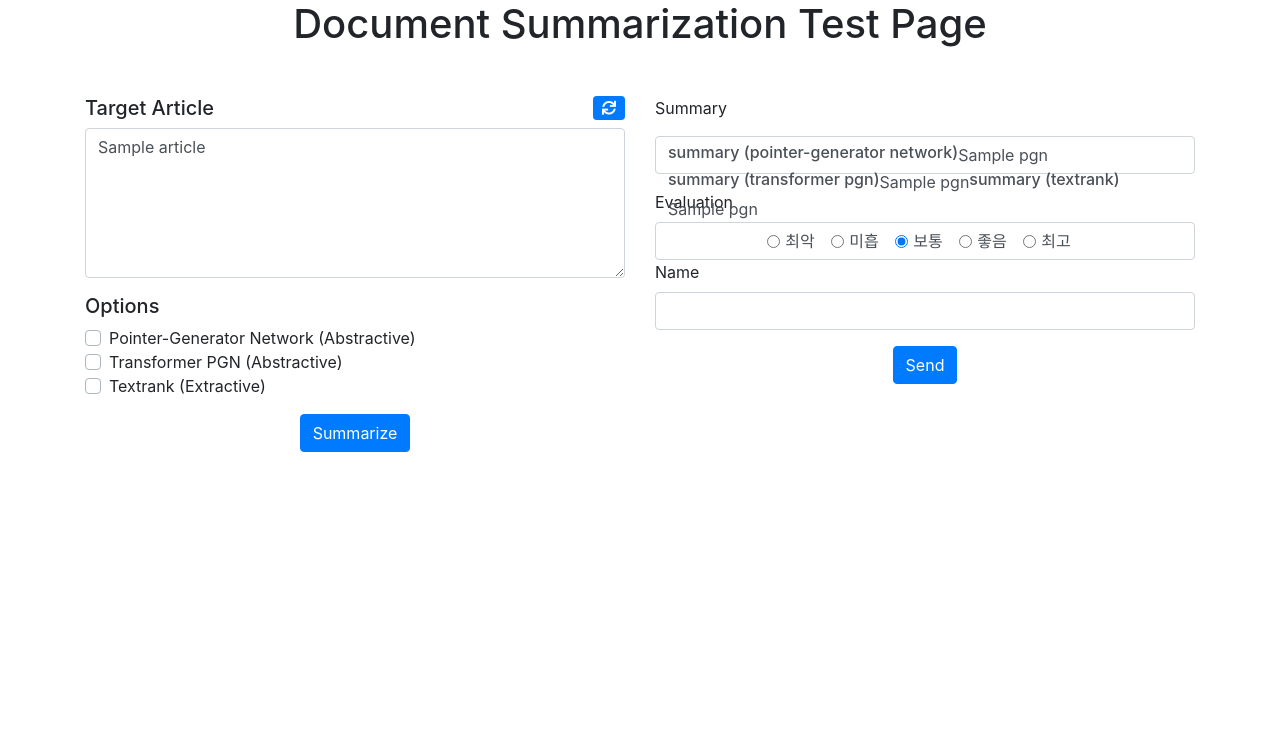
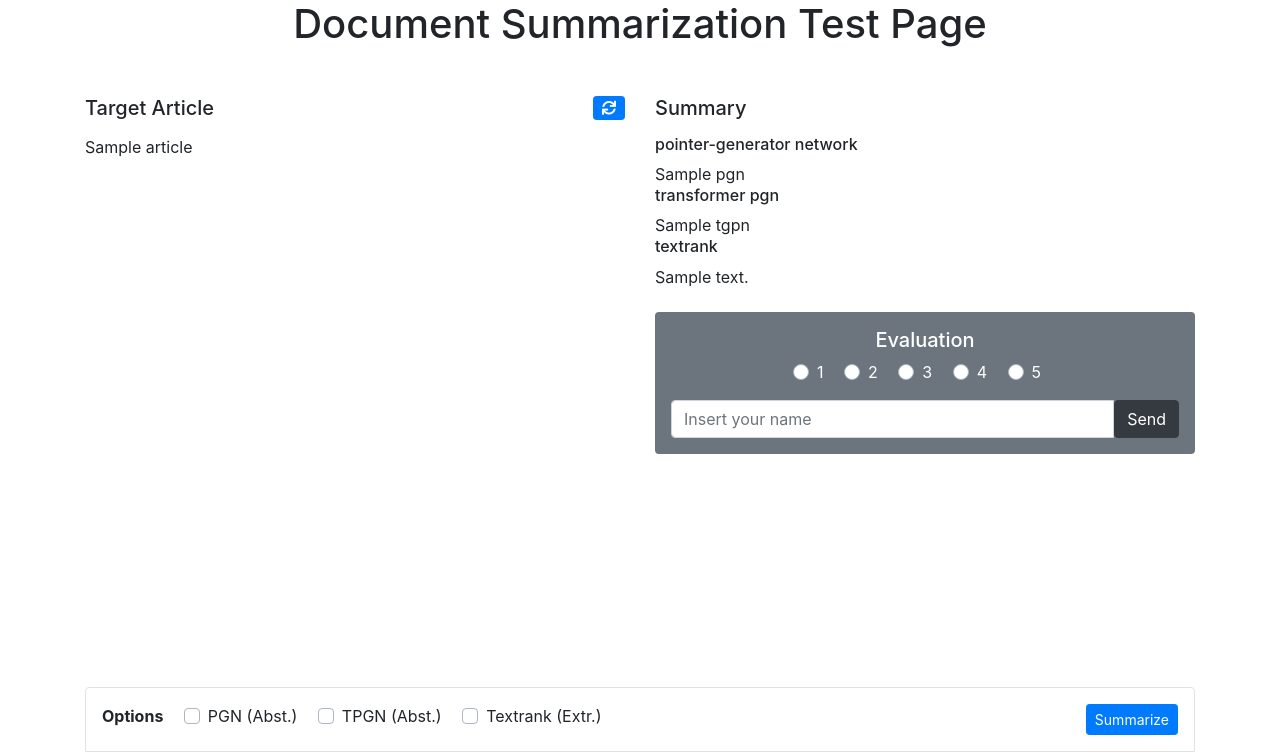
Before and after one commit to junbread/text-summary, a Django app: template src/demo/app/templates/demo.html in a window 1280 px wide. Shown: the part 48-800 px from the top of the page. Run offline with Django 3.2, Linux system fonts and the light colour scheme; the template is opened without the code that fills it: most values are stand-ins (such as "Sample title", 1, 10 or a date in 2020); parts of the project's set-up code (start-up, migrations or seed data) failed here and were passed over; some libraries are stand-ins or nearby versions.

Commit message:
레이아웃 변경, 새로고침시 샘플 텍스트 불러오도록 수정

```diff
--- a/src/demo/app/static/css/main.css
+++ b/src/demo/app/static/css/main.css
@@ -1,27 +1,8 @@
-form {
-    /* Just to center the form on the page */
-    margin: 0 auto;
-    /* To see the outline of the form */
-    padding: 1em;
-    border: 1px solid #CCC;
-    border-radius: 1em;
-}
-form div + div {
-    margin-top: 1em;
-}
-textarea{
-    vertical-align=top;
-    /* box-sizing: padding-box; */
-    overflow:hidden;
-    /* demo only: */
-    font-size:14px;
-    display:block;
-    border-radius:10px;
-    border:6px solid #556677;
+textarea#article {
+    overflow: hidden;
     resize: none;
 }
-#summary{
-    word-break: break-all;
-    height: auto;
-    word-wrap: break-word;
+
+textarea#article:focus {
+    outline: none
 }
--- a/src/demo/app/static/js/main.js
+++ b/src/demo/app/static/js/main.js
@@ -1,12 +1,30 @@
-var textarea = document.querySelector('textarea');
+var textarea = document.querySelectorAll('textarea');
 
-autosize(textarea);
-textarea.addEventListener('keydown', function(){autosize(this)});
+for (var i = 0; i < textarea.length; i++) {
+    textarea[i].setAttribute('style', 'height:' + (textarea[i].scrollHeight) + 'px;overflow-y:hidden;resize:none')
+    textarea[i].addEventListener('input', autosize, false)
+}
 
-function autosize(el){
-    el.style.cssText = 'height:auto; padding:0';
-    var a = el.scrollHeight > 75 ? el.scrollHeight + 75 : 150;
-    // for box-sizing other than "content-box" use:
-    // el.style.cssText = '-moz-box-sizing:content-box';
-    el.style.cssText = 'height:' + a + 'px';
+function autosize() {
+    var scrollLeft = window.pageXOffset ||
+        (document.documentElement || document.body.parentNode || document.body).scrollLeft;
+
+    var scrollTop = window.pageYOffset ||
+        (document.documentElement || document.body.parentNode || document.body).scrollTop;
+
+    this.style.height = 'auto'
+    this.style.height = this.scrollHeight + 'px'
+
+    window.scrollTo(scrollLeft, scrollTop)
 }
+
+function submitForm() {
+    var articleForm = document.querySelector('#form-request')
+    var summary = document.querySelector('#summary')
+    var articleText = document.querySelector("#article-text").textContent
+
+    articleForm.article.value = articleText
+    summary.textContent = "요약 중..."
+
+    articleForm.submit()
+}
--- a/src/demo/app/templates/demo.html
+++ b/src/demo/app/templates/demo.html
@@ -5,105 +5,114 @@
     <!-- CSS Import -->
     <link rel="stylesheet" href="https://maxcdn.bootstrapcdn.com/bootstrap/4.4.1/css/bootstrap.min.css">
     <link rel="stylesheet" href="https://cdnjs.cloudflare.com/ajax/libs/font-awesome/5.12.1/css/all.min.css">
-    <!--         <link rel="stylesheet" href="{% static 'css/main.css' %}">
- -->
-    <title>Document Summarization Test Page</title>
+    <link rel="stylesheet" href="{% static 'css/main.css' %}">
+    <title>Document Summarization Test</title>
 </head>
 
 <body>
-    <div class="container">
+    <div class="container clearfix">
         <header class="text-center m-5">
             <h1>Document Summarization Test Page</h1>
         </header>
-        <article class="content">
+        <article class="content" style="margin-bottom: 100px">
             <div class="row">
                 <div class="col-6">
-                    <form class="form" action="/" method="post" height="auto">
+                    <div class="form">
                         <div class="form-group">
                             <span class="float-right">
-                                <button class="btn btn-sm btn-primary" type="button" onclick="location.reload()">
-                                    <i class="fa fa-sync"></i>
-                                </button>
+                                <a class="btn btn-sm btn-primary" href="/"><i class="fa fa-sync"></i></a>
                             </span>
                             <h5>Target Article</h5>
-                            <textarea id="article" class="form-control" name="article" draggable="false">{{ article }}</textarea>
+                            <textarea id="article-text" class="form-control-plaintext overflow-hidden" placeholder="Input text here...">{{ article|default_if_none:''}}</textarea>
                         </div>
+                    </div>
+                </div>
+                <div class="col-6">
                     <div class="form-group">
-                            <h5>Options</h5>
-                            <span class="custom-control custom-checkbox">
-                                <input class="custom-control-input" type="checkbox" name="option" value="pgn" id="option-pgn">
-                                <label class="custom-control-label" for="option-pgn">Pointer-Generator Network (Abstractive)</label>
+                        <h5>Summary</h5>
+                        <div id="summary" class="form-control-plaintext">
+                            {% if summary is None %}
+                            <span>여기에 요약문이 표시됩니다.</span>
+                            {% endif %}
+                            {% if summary.pgn is not None %}
+                            <h6>pointer-generator network</h6>
+                            {{ summary.pgn }}
+                            {% endif %}
+                            {% if summary.tpgn is not None %}
+                            <h6>transformer pgn</h6>
+                            {{ summary.tgpn }}
+                            {% endif %}
+                            {% if summary.textrank is not None %}
+                            <h6>textrank</h6>
+                            {{ summary.textrank }}
+                            {% endif %}
+                        </div>
+                    </div>
+                    {% if summary is not None %}
+                    <div class="form bg-secondary p-3 rounded text-white text-center">
+                        <form id="form-eval" class="form mb-0" action="/eval" method="post">
+                            <input name="sum" value="{{ summary }}" type="hidden">
+                            <input name="doc" value="{{ article }}" type="hidden">
+                            <h5>Evaluation</h5>
+                            <div class="form-group">
+                                <span class="custom-control custom-control-inline custom-radio">
+                                    <input id="eval-1" class="custom-control-input" type="radio" name="eval" value="1" />
+                                    <label for="eval-1" class="custom-control-label">1</label>
                                 </span>
-                            <span class="custom-control custom-checkbox">
-                                <input class="custom-control-input" type="checkbox" name="option" value="tpgn" id="option-tpgn">
-                                <label class="custom-control-label" for="option-tpgn">Transformer PGN (Abstractive)</label>
+                                <span class="custom-control custom-control-inline custom-radio">
+                                    <input id="eval-2" class="custom-control-input" type="radio" name="eval" value="2" />
+                                    <label for="eval-2" class="custom-control-label">2</label>
                                 </span>
-                            <span class="custom-control custom-checkbox">
-                                <input class="custom-control-input" type="checkbox" name="option" value="textrank" id="option-textrank">
-                                <label class="custom-control-label" for="option-textrank">Textrank (Extractive)</label>
+                                <span class="custom-control custom-control-inline custom-radio">
+                                    <input id="eval-3" class="custom-control-input" type="radio" name="eval" value="3" />
+                                    <label for="eval-3" class="custom-control-label">3</label>
+                                </span>
+                                <span class="custom-control custom-control-inline custom-radio">
+                                    <input id="eval-4" class="custom-control-input" type="radio" name="eval" value="4" />
+                                    <label for="eval-4" class="custom-control-label">4</label>
+                                </span>
+                                <span class="custom-control custom-control-inline custom-radio">
+                                    <input id="eval-5" class="custom-control-input" type="radio" name="eval" value="5" />
+                                    <label for="eval-5" class="custom-control-label">5</label>
                                 </span>
                             </div>
-                        <div class="form-group text-center">
-                            <button class="btn btn-primary" type="submit">Summarize</button>
+                            <div class="form-group mb-0">
+                                <div class="input-group">
+                                    <input class="form-control" type="text" id="name" name="name"
+                                        placeholder="Insert your name">
+                                    <button class="btn btn-dark" type="button" onclick="submitForm()">Send</button>
+                                </div>
                             </div>
                         </form>
                     </div>
-                <div class="col-6">
-                    <form class="form" action="/eval" method="post">
-                        <input name="sum" value="{{ summary }}" type="hidden">
-                        <input name="doc" value="{{ document }}" type="hidden">
-                        <div class="form-group">
-                            <label for="summary" class="mb-3">Summary</label>
-                            <div id="summary" class="form-control input-group">
-                                {% if summary.pgn is not None %}
-                                    <h6>summary (pointer-generator network)</h6>
-                                    {{ summary.pgn }}
-                                {% endif %}
-                                {% if summary.tpgn is not None %}
-                                    <h6>summary (transformer pgn)</h6>
-                                    {{ summary.pgn }}
-                                {% endif %}
-                                {% if summary.textrank is not None %}
-                                    <h6>summary (textrank)</h6>
-                                    {{ summary.pgn }}
                     {% endif %}
                 </div>
-                        </div>
-                        <label for="summary">Evaluation</label>
-                        <div class="form-control text-center">
-
-                            <span class="form-check form-check-inline">
-                                <input class="form-check-input" type="radio" id="r0" name="eval" value="최악" />
-                                <label for="r0" class="form-check-label"> 최악</label>
+            </article>
+        </article>
+        <footer class="container fixed-bottom">
+            <div class="p-3 bg-white rounded-top border clearfix">
+                <form id="form-request" class="form mb-0" action="/" method="post">
+                    <input id="article" type="hidden" name="article">
+                    <b class="mr-3">Options</b>
+                    <span class="custom-control custom-checkbox custom-control-inline">
+                        <input class="custom-control-input" type="checkbox" name="option" value="pgn"
+                            id="option-pgn" {% if "pgn" in options %}checked{% endif %}>
+                        <label class="custom-control-label" for="option-pgn">PGN (Abst.)</label>
                     </span>
-                            <span class="form-check form-check-inline">
-                                <input class="form-check-input" type="radio" id="r1" name="eval" value="미흡" />
-                                <label for="r1" class="form-check-label"> 미흡</label>
+                    <span class="custom-control custom-checkbox custom-control-inline">
+                        <input class="custom-control-input" type="checkbox" name="option" value="tpgn"
+                            id="option-tpgn" {% if "tpgn" in options %}checked{% endif %}>
+                        <label class="custom-control-label" for="option-tpgn">TPGN (Abst.)</label>
                     </span>
-                            <span class="form-check form-check-inline">
-                                <input class="form-check-input" type="radio" id="r2" name="eval" value="보통" checked />
-                                <label for="r2" class="form-check-label"> 보통</label>
+                    <span class="custom-control custom-checkbox custom-control-inline">
+                        <input class="custom-control-input" type="checkbox" name="option" value="textrank"
+                            id="option-textrank" {% if "textrank" in options %}checked{% endif %}>
+                        <label class="custom-control-label" for="option-textrank">Textrank (Extr.)</label>
                     </span>
-                            <span class="form-check form-check-inline">
-                                <input class="form-check-input" type="radio" id="r3" name="eval" value="좋음" />
-                                <label for="r3" class="form-check-label"> 좋음</label>
-                            </span>
-                            <span class="form-check form-check-inline">
-                                <input class="form-check-input" type="radio" id="r4" name="eval" value="최고" />
-                                <label for="r4" class="form-check-label"> 최고</label>
-                            </span>
-                        </div>
-                        <div class="form-group">
-                            <label for="name">Name</label>
-                            <input class="form-control" type="text" id="name" name="name">
-                        </div>
-                        <div class="form-group text-center">
-                            <button class="btn btn-primary" type="submit">Send</button>
-                        </div>
+                    <button class="float-right btn btn-sm btn-primary" type="button" onclick="submitForm()">Summarize</button>
                 </form>
             </div>
-            </div>
-        </article>
+        </footer>
     </div>
     <script src="{% static 'js/main.js' %}"></script>
 </body>
```
Also changed, not shown: src/dataset/util.py (added, +20 -0 lines), src/demo/app/views.py (+24 -11 lines). Lines whose indentation alone changed are shown as unchanged.
